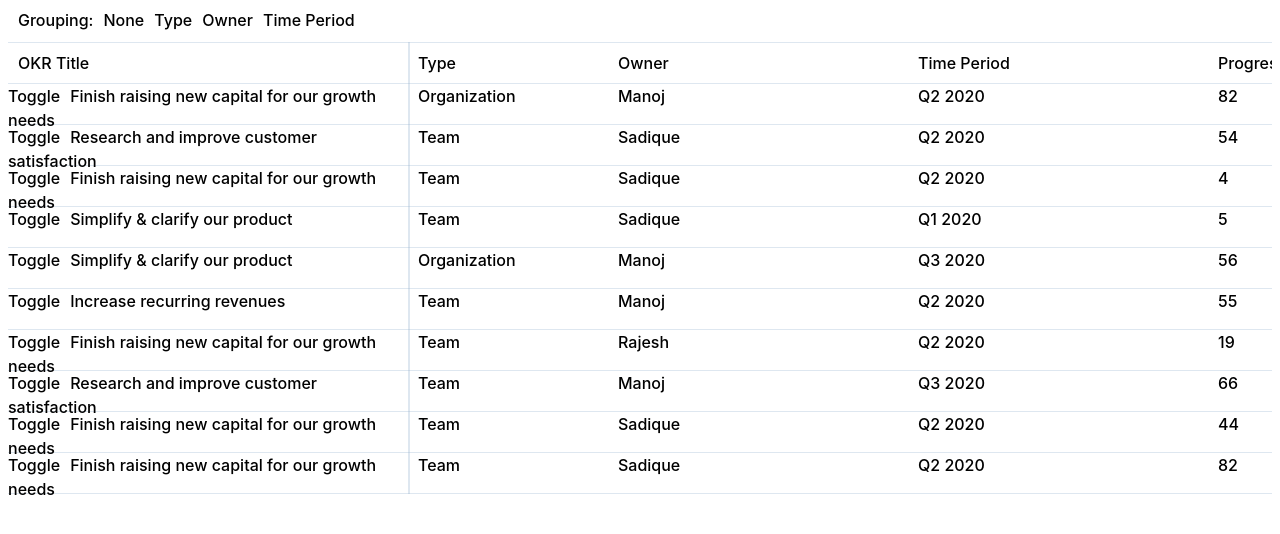
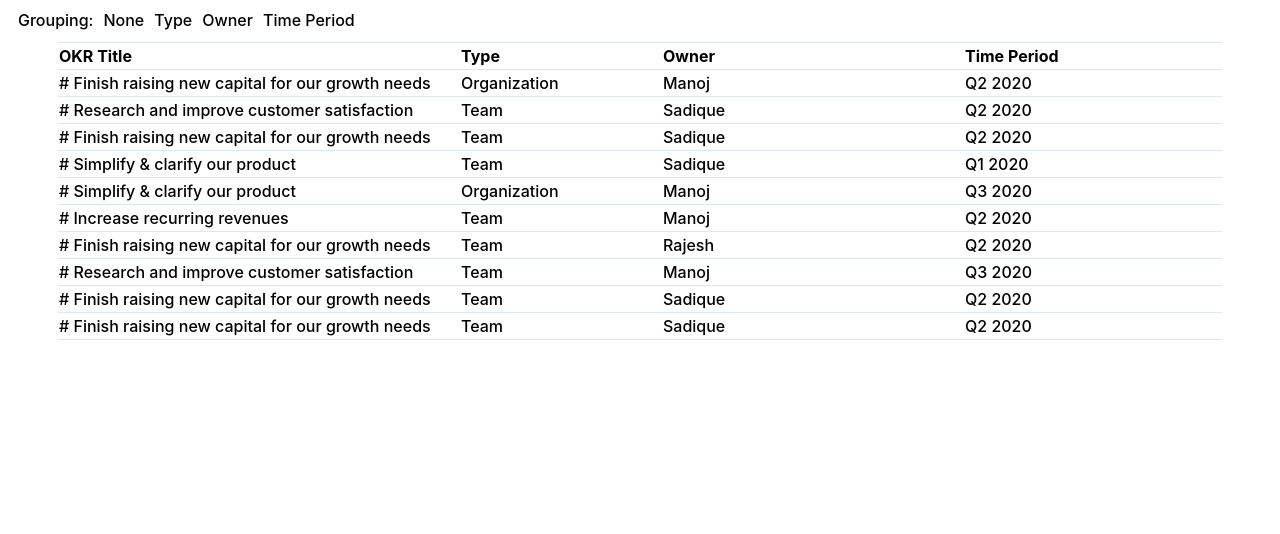
Before and after one commit to manojkumar-ally/simplified_views, a React (Create React App) app: page / in a window 1280 px wide. Shown: the top 534 px of the page. Built offline with nearby package versions, Linux system fonts and the light colour scheme.

Commit message:
initial commit

```diff
--- a/package.json
+++ b/package.json
@@ -8,6 +8,7 @@
   ],
   "main": "src/index.js",
   "dependencies": {
+    "jquery": "3.6.0",
     "react": "17.0.2",
     "react-beautiful-dnd": "13.1.0",
     "react-dom": "17.0.2",
--- a/src/App.js
+++ b/src/App.js
@@ -1,15 +1,10 @@
-import { useState, useRef } from "react";
+import { useRef } from "react";
 import "./styles.css";
 
 import ColumnResize from "./columnResize";
 import { generateData } from "./randomGenerate";
 
-const TAB = {
-  COLUMN_RESIZE: "resize"
-};
-
 export default function App() {
-  let { currentTab, setTab } = useState(TAB.COLUMN_RESIZE);
   let data = useRef(generateData(10, true));
 
   const groupings = [
@@ -18,8 +13,6 @@ export default function App() {
     { key: "owner", name: "Owner" },
     { key: "time_period", name: "Time Period" }
   ];
-
-  console.log("data.current", data.current);
 
   return (
     <div className="relative">
--- a/src/columnResize.js
+++ b/src/columnResize.js
@@ -2,20 +2,13 @@ import { useState } from "react";
 import { COLUMNS } from "./constants";
 import Row from "./renderRow";
 import useResize from "./useResize";
+import $ from "jquery";
 
 import "./styles.css";
 
 export default ({ data }) => {
   const [expandStatus, setExpandStatus] = useState({});
-  const onDrag = (dragId, newWidth) => {
-    if (dragId === "title") {
-      if (newWidth > 650) newWidth = 650;
-      else if (newWidth < 400) newWidth = 400;
-      const contentEl = document.querySelector(".content");
-      contentEl.style.marginLeft = `${newWidth}px`;
-      contentEl.style.width = `calc(100% - ${newWidth}px)`;
-    }
-  };
+  const onDrag = (dragId, newWidth) => {};
 
   const [onElementClick] = useResize(onDrag);
 
@@ -24,26 +17,32 @@ export default ({ data }) => {
   };
 
   return (
-    <div className="table">
-      <div className="row header-row border-bottom">
-        {COLUMNS.map(({ name, className }) => (
-          <div
-            className={`column header ${className}`}
-            onClick={(e) => onElementClick(e, className)}
-            key={name}
-          >
-            <span className="cell">{name}</span>
-          </div>
-        ))}
+    <div className="view">
+      <div className="wrapper">
+        <table>
+          <thead className="row">
+            <tr>
+              {COLUMNS.map(({ name, className }) => (
+                <th onClick={(e) => onElementClick(e, className)} key={name}>
+                  <div className={`header ${className}`}>
+                    <div className="cell">{name}</div>
+                  </div>
+                </th>
+              ))}
+            </tr>
+          </thead>
+          <tbody>
+            {(data || []).map((row) => [
+              <Row key={row.id} row={row} toggle={toggle} />,
+              ...(expandStatus[row.id]
+                ? row.children.map((child) => (
+                    <Row key={child.id} row={child} toggle={toggle} />
+                  ))
+                : [])
+            ])}
+          </tbody>
+        </table>
       </div>
-      {(data || []).map((row) => (
-        <>
-          <Row row={row} toggle={toggle} />
-          {expandStatus[row.id]
-            ? row.children.map((child) => <Row row={child} toggle={toggle} />)
-            : null}
-        </>
-      ))}
     </div>
   );
 };
--- a/src/renderRow.js
+++ b/src/renderRow.js
@@ -1,16 +1,18 @@
 import { COLUMNS } from "./constants";
 
 export default ({ row, toggle }) => (
-  <div className="row" key={row.id}>
+  <tr className="row" key={row.id}>
     {COLUMNS.map(({ key, className }) => (
-      <div key={key} className={`column ${className}`}>
-        {!row.child && key === "title" && (
-          <span className="pointer" onClick={() => toggle(row.id)}>
-            Toggle
-          </span>
-        )}
-        <span className="cell">{row[key]}</span>
-      </div>
+      <td key={key} className={`column ${className}`}>
+        <span className="cell">
+          {!row.child && key === "title" && (
+            <span className="pointer" onClick={() => toggle(row.id)}>
+              #&nbsp;
+            </span>
+          )}
+          {row[key]}
+        </span>
+      </td>
     ))}
-  </div>
+  </tr>
 );
--- a/src/styles.css
+++ b/src/styles.css
@@ -6,47 +6,46 @@ body {
   line-height: 24px;
 }
 
-.relative {
-  position: relative;
+.view {
+  margin: auto;
+  width: calc(100% - 100px);
 }
 
-.content {
-  width: calc(100% - 400px);
-  overflow-x: scroll;
-  margin-left: 400px;
-  margin-right: 50px;
+.wrapper {
+  position: relative;
+  overflow: auto;
+  white-space: nowrap;
 }
 
-.table {
-  width: max-content;
+table {
+  border-collapse: collapse;
 }
 
-.row {
-  display: flex;
-  border-bottom: 1px solid rgba(145, 177, 205, 0.3);
-  overflow: hidden;
+th {
+  cursor: pointer;
 }
 
-.column {
-  width: 300px;
-  height: 40px;
-  position: relative;
-  text-overflow: ellipsis;
-}
-
-.cell {
-  padding: 5px;
-  padding-left: 10px;
+th:first-child,
+td:first-child {
+  position: -webkit-sticky;
+  position: sticky;
+  background-color: white;
+  left: 0px;
+  z-index: 2;
 }
 
 .header {
-  cursor: pointer;
+  position: relative;
   display: flex;
-  align-items: center;
 }
 
-.header-row {
+thead {
   border-top: 1px solid rgba(145, 177, 205, 0.3);
+  border-bottom: 1px solid rgba(145, 177, 205, 0.3);
+}
+
+tr {
+  border-bottom: 1px solid rgba(145, 177, 205, 0.3);
 }
 
 .resizable {
@@ -57,30 +56,16 @@ body {
   width: 3px;
   height: 100%;
   background: #ccd7e0;
+  cursor: col-resize;
   position: absolute;
-  top: 0;
-  right: 0;
-  cursor: col-resize;
-}
-
-.table-scrollable {
-  display: flex;
-  overflow-y: scroll;
+  right: 0px;
+  top: 0px;
 }
 
 .title {
+  width: 400px;
   min-width: 400px;
-  width: 400px;
   max-width: 650px;
-  position: absolute;
-  left: 0px;
-  border-bottom: 1px solid rgba(145, 177, 205, 0.3);
-  border-right: 2px solid rgba(145, 177, 205, 0.3);
-}
-
-.title.header {
-  margin-top: -1px;
-  border-top: 1px solid rgba(145, 177, 205, 0.3);
 }
 
 .type {
```
